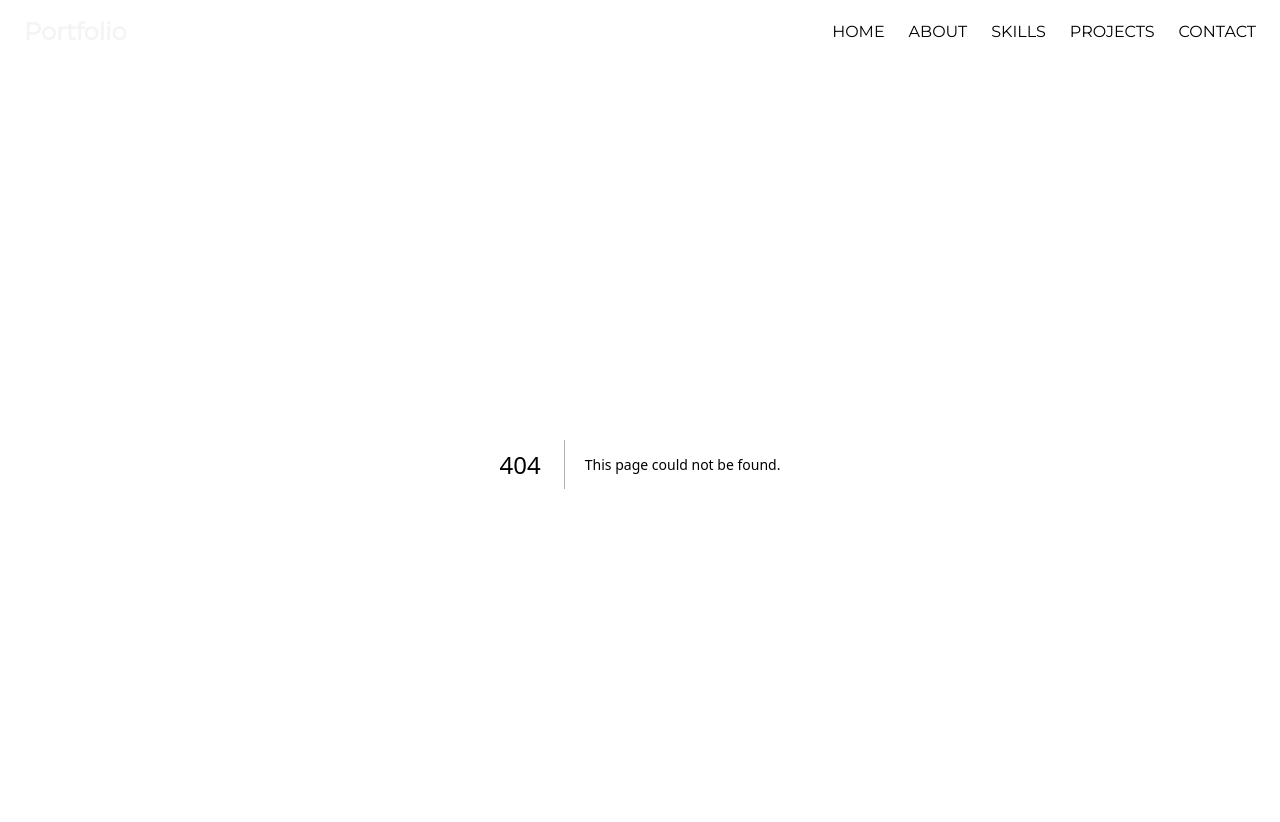
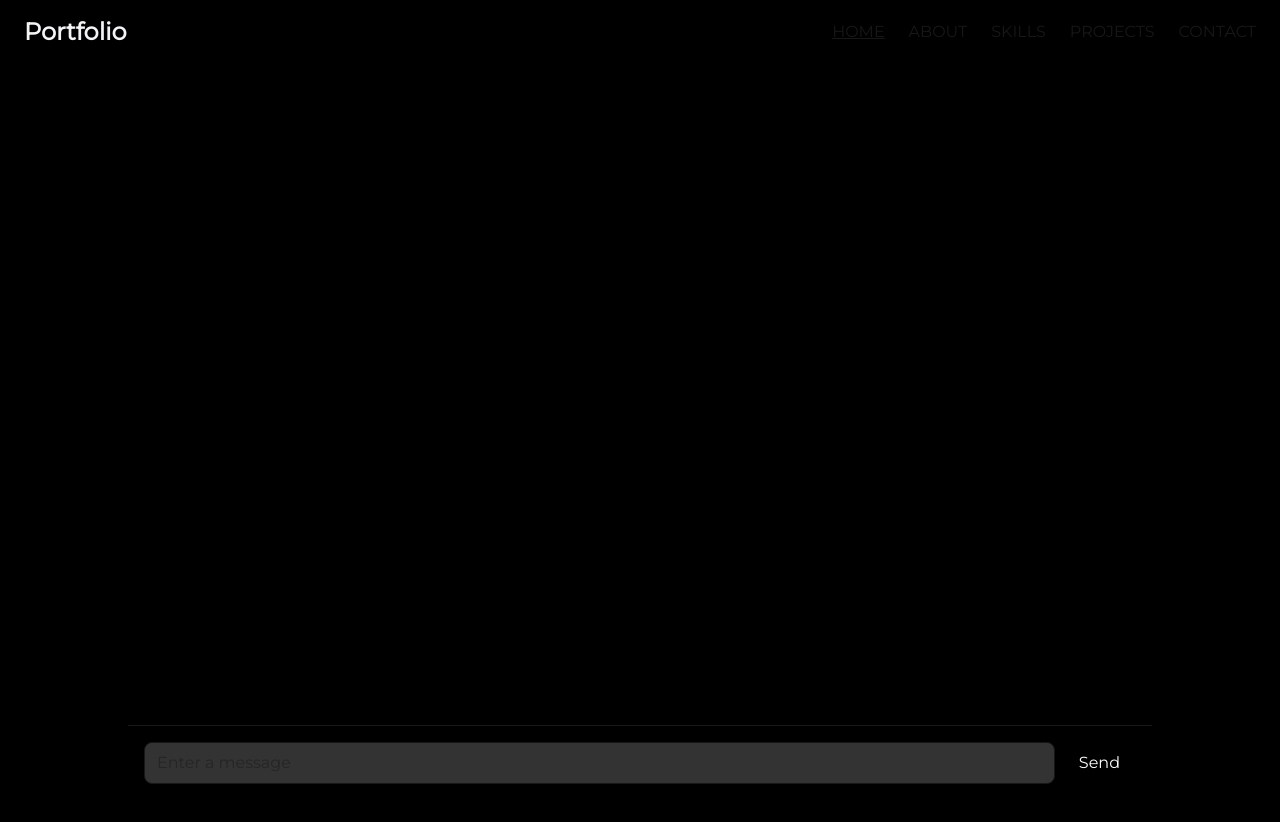
Before and after one commit to samuelalbert758-creator/My-Portfolio, a Next.js app: page /aiModel in a window 1280 px wide. Before the commit this address had no page. Shown: the top 822 px of the page. Built offline with nearby package versions, Linux system fonts and the light colour scheme.

Commit message:
ai commit

```diff
--- /dev/null
+++ b/app/aiModel/page.tsx
@@ -0,0 +1,129 @@
+"use client";
+import ReactMarkdown from "react-markdown";
+import { Prism as SyntaxHighlighter } from "react-syntax-highlighter";
+import { oneDark } from "react-syntax-highlighter/dist/esm/styles/prism";
+import { useState } from "react";
+
+type Message = {
+  role: "user" | "ai";
+  text: string;
+};
+
+export default function Chat() {
+  const [messages, setMessages] = useState<Message[]>([]);
+  const [input, setInput] = useState("");
+
+  const sendMessage = async () => {
+    if (!input) return;
+
+    const userMessage: Message = { role: "user", text: input };
+
+    setMessages((prev) => [...prev, userMessage]);
+
+    const aiMessage: Message = { role: "ai", text: "" };
+    setMessages((prev) => [...prev, aiMessage]);
+    setInput("");
+
+    const res = await fetch("/api/cert", {
+      method: "POST",
+      headers: {
+        "Content-Type": "application/json",
+      },
+      body: JSON.stringify({ message: input }),
+    });
+
+    const reader = res.body?.getReader();
+    const decoder = new TextDecoder();
+
+    if (!reader) return;
+
+    while (true) {
+      const { done, value } = await reader.read();
+      if (done) break;
+
+      const chunk = decoder.decode(value);
+
+      setMessages((prev) => {
+        const updated = [...prev];
+        updated[updated.length - 1].text += chunk;
+        return updated;
+      });
+    }
+  };
+
+  return (
+    <div className="flex flex-col min-h-screen max-w-5xl w-full mx-auto">
+      {/* SCROLLABLE CHAT AREA */}
+      <div className="flex-1 p-4 [word-spacing:5px] leading-8 space-y-4">
+        {messages.map((msg, i) => (
+          <div
+            key={i}
+            className={`flex ${
+              msg.role === "user" ? "justify-end" : "justify-start"
+            }`}
+          >
+            <div className="min-w-0 max-w-full break-words">
+              {/* USER MESSAGE */}
+              {msg.role === "user" && (
+                <div className="px-4 py-2 shadow-sm shadow-white rounded-2xl bg-black text-white break-words whitespace-pre-wrap">
+                  {msg.text}
+                </div>
+              )}
+
+              {/* AI MESSAGE */}
+              {msg.role === "ai" && (
+                <div className="px-4 py-2 rounded-2xl text-white break-words">
+                  <ReactMarkdown
+                    components={{
+                      code({ inline, className, children }: any) {
+                        const match = /language-(\w+)/.exec(className || "");
+
+                        return !inline && match ? (
+                          <div className="w-full overflow-x-auto rounded-lg">
+                            <SyntaxHighlighter
+                              language={match[1]}
+                              style={oneDark}
+                              customStyle={{
+                                margin: 0,
+                                borderRadius: "0.5rem",
+                              }}
+                            >
+                              {String(children).replace(/\n$/, "")}
+                            </SyntaxHighlighter>
+                          </div>
+                        ) : (
+                          <code className="bg-black px-1 py-0.5 rounded break-words">
+                            {children}
+                          </code>
+                        );
+                      },
+                    }}
+                  >
+                    {msg.text}
+                  </ReactMarkdown>
+                </div>
+              )}
+            </div>
+          </div>
+        ))}
+      </div>
+
+      {/* INPUT AREA */}
+      <div className="p-4 border-t flex gap-2 sticky bottom-0">
+        <input
+          placeholder="Enter a message"
+          value={input}
+          onChange={(e) => setInput(e.target.value)}
+          className="flex-1 border rounded-lg px-3 py-2 bg-white/20 backdrop-blur-md min-w-0"
+          onKeyDown={(e) => e.key === "Enter" && sendMessage()}
+        />
+        <button
+          onClick={sendMessage}
+          className="bg-black text-white px-4 py-2 rounded-lg"
+        >
+          Send
+        </button>
+      </div>
+    </div>
+  );
+}
--- /dev/null
+++ b/app/api/cert/route.ts
@@ -0,0 +1,40 @@
+import { GoogleGenerativeAI } from "@google/generative-ai";
+
+const apiKey = process.env.AI_API_KEY;
+
+if (!apiKey) {
+  throw new Error("API key is missing");
+}
+
+const genAI = new GoogleGenerativeAI(apiKey);
+
+export async function POST(req: Request) {
+  try {
+    const { message } = await req.json();
+
+    const model = genAI.getGenerativeModel({
+      model: "gemini-2.5-flash",
+    });
+
+    const result = await model.generateContentStream(message);
+
+  const encoder = new TextEncoder();
+
+  const stream = new ReadableStream({
+    async start(controller) {
+      for await (const chunk of result.stream) {
+        const text = chunk.text();
+        controller.enqueue(encoder.encode(text));
+      }
+      controller.close();
+    },
+  });
+
+  return new Response(stream, {
+    headers: { "Content-Type": "text/plain" },
+  });
+  } catch (error) {
+    console.error(error);
+    return Response.json({ err: "Please check your internet connection." }, { status: 500 });
+  }
+}
--- a/app/globals.css
+++ b/app/globals.css
@@ -27,7 +27,14 @@
 
 
 body {
-  background: var(--background);
+  background: black;
   color: var(--foreground);
   font-family: 'Montserrat', sans-serif;
 }
+html{
+  scroll-behavior: smooth;
+}
+::selection {
+  background: var(--foreground);
+  color: var(--background);
+}
--- a/app/page.tsx
+++ b/app/page.tsx
@@ -1,12 +1,13 @@
 import Starfield from "../components/Starfield";
-
+import Image from "next/image";
 export default function Page() {
   return (
     <>
       <div className="top-0 fixed left-0 w-full min-h-screen">
         <Starfield />
       </div>
-      <div></div>
+      <div id="home">
+      </div>
     </>
   );
 }
--- a/components/Header.tsx
+++ b/components/Header.tsx
@@ -1,11 +1,35 @@
 "use client";
 
-import Image from "next/image";
-import { useState } from "react";
+import { useState, useEffect } from "react";
+
 const Header = () => {
   const [isOpen, setIsOpen] = useState(false);
+  const [active, setActive] = useState("home");
+
+  useEffect(() => {
+    const sections = ["home", "about", "skills", "projects", "contact"];
+
+    const observer = new IntersectionObserver(
+      (entries) => {
+        entries.forEach((entry) => {
+          if (entry.isIntersecting) {
+            setActive(entry.target.id);
+          }
+        });
+      },
+      { threshold: 0.6 }
+    );
+
+    sections.forEach((id) => {
+      const section = document.getElementById(id);
+      if (section) observer.observe(section);
+    });
+
+    return () => observer.disconnect();
+  }, []);
+
   return (
-    <header className="relative z-10">
+    <header className={`z-100 transition-transform duration-300`}>
       <div className="relative max-w-7xl mx-auto py-4 px-4 sm:px-6 flex items-center justify-between">
         {!isOpen && (
           <h1 className="text-2xl sm:text-xl lg:text-2xl font-semibold text-gray-100">
@@ -28,17 +52,32 @@ const Header = () => {
             </svg>
           </div>
         )}
+
         <div className="hidden md:flex items-center space-x-3 sm:space-x-6 ">
-          <p className="cursor-pointer"> HOME </p>
-          <p> ABOUT </p>
-          <p> SKILLS </p>
-          <p> PROJECTS </p>
-          <p> CONTACT </p>
+          <p className={`cursor-pointer ${active==="home" ? "underline" : ""}`}>
+            <a href="#home">HOME</a>
+          </p>
+
+          <p className={`${active==="about" ? "underline" : ""}`}>
+            <a href="#about">ABOUT</a>
+          </p>
+
+          <p className={`${active==="skills" ? "underline" : ""}`}>
+            <a href="#skills">SKILLS</a>
+          </p>
+
+          <p className={`${active==="projects" ? "underline" : ""}`}>
+            <a href="#projects">PROJECTS</a>
+          </p>
+
+          <p className={`${active==="contact" ? "underline" : ""}`}>
+            <a href="#contact">CONTACT</a>
+          </p>
         </div>
       </div>
 
       <div
-        className={`absolute top-full z-50 mt-2 left-0 right-0 mx-5 px-4 transform origin-top transition-all duration-300 ease-in-out bg-white/20 lg:hidden md:hidden py-5 flex flex-col divide-y divide-white/30 rounded-md ${isOpen ? "scale-100 opacity-100" : "scale-0 opacity-0 pointer-events-none"}`}
+        className={`absolute top-full z-50 mt-1 left-0 backdrop-blur-md right-0 mx-5 px-4 transform origin-top transition-all duration-300 ease-in-out bg-white/20 lg:hidden md:hidden py-5 flex flex-col divide-y divide-white/30 rounded-md ${isOpen ? "scale-100 opacity-100" : "scale-0 opacity-0 pointer-events-none"}`}
       >
         <div className="flex justify-between items-center pb-4">
           <p className="text-2xl sm:text-xl lg:text-2xl font-semibold text-gray-100">
@@ -59,11 +98,22 @@ const Header = () => {
             </svg>
           </div>
         </div>
-        <p className="py-3 font-semibold w-full text-center">HOME</p>
-        <p className="py-3 font-semibold w-full text-center">ABOUT</p>
-        <p className="py-3 font-semibold w-full text-center">SKILLS</p>
-        <p className="py-3 font-semibold w-full text-center">PROJECTS</p>
-        <p className="py-3 font-semibold w-full text-center">CONTACT</p>
+
+        <p className={`py-3 font-semibold w-full text-center ${active==="home" ? "underline" : ""}`}>
+          <a href="#home">HOME</a>
+        </p>
+        <p className={`py-3 font-semibold w-full text-center ${active==="about" ? "underline" : ""}`}>
+          <a href="#about">ABOUT</a>
+        </p>
+        <p className={`py-3 font-semibold w-full text-center ${active==="skills" ? "underline" : ""}`}>
+          <a href="#skills">SKILLS</a>
+        </p>
+        <p className={`py-3 font-semibold w-full text-center ${active==="projects" ? "underline" : ""}`}>
+          <a href="#projects">PROJECTS</a>
+        </p>
+        <p className={`py-3 font-semibold w-full text-center ${active==="contact" ? "underline" : ""}`}>
+          <a href="#contact">CONTACT</a>
+        </p>
       </div>
     </header>
   );
--- a/package.json
+++ b/package.json
@@ -9,6 +9,7 @@
     "lint": "eslint"
   },
   "dependencies": {
+    "@google/generative-ai": "^0.24.1",
     "bcryptjs": "^3.0.3",
     "dotenv": "^17.3.1",
     "framer-motion": "^12.34.2",
@@ -19,6 +20,8 @@
     "react": "19.2.3",
     "react-dom": "19.2.3",
     "react-icons": "^5.5.0",
+    "react-markdown": "^10.1.0",
+    "react-syntax-highlighter": "^16.1.1",
     "recharts": "^3.7.0",
     "three": "^0.183.2"
   },
@@ -28,6 +31,7 @@
     "@types/node": "^20",
     "@types/react": "^19",
     "@types/react-dom": "^19",
+    "@types/react-syntax-highlighter": "^15.5.13",
     "@types/three": "^0.183.1",
     "eslint": "^10.0.0",
     "eslint-config-next": "^0.2.4",
```
Also changed, not shown: 1 other file (tests, documents, lock files or other folders).
